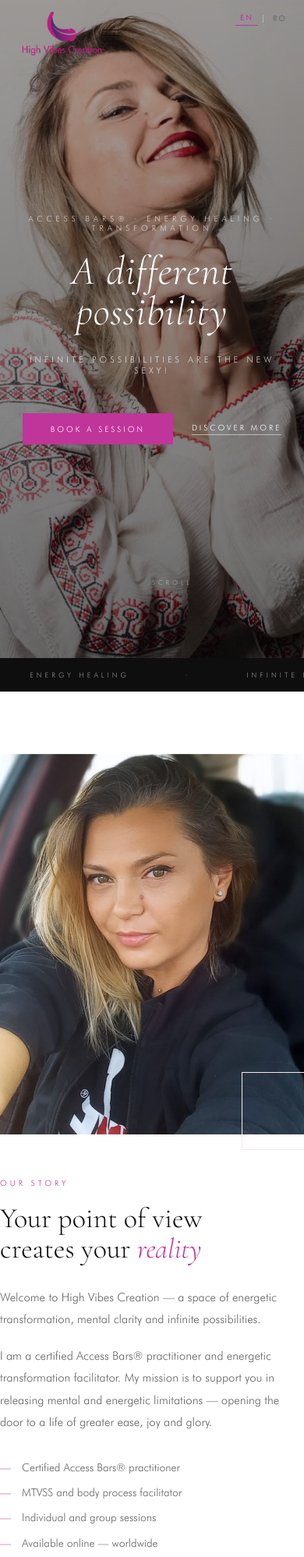
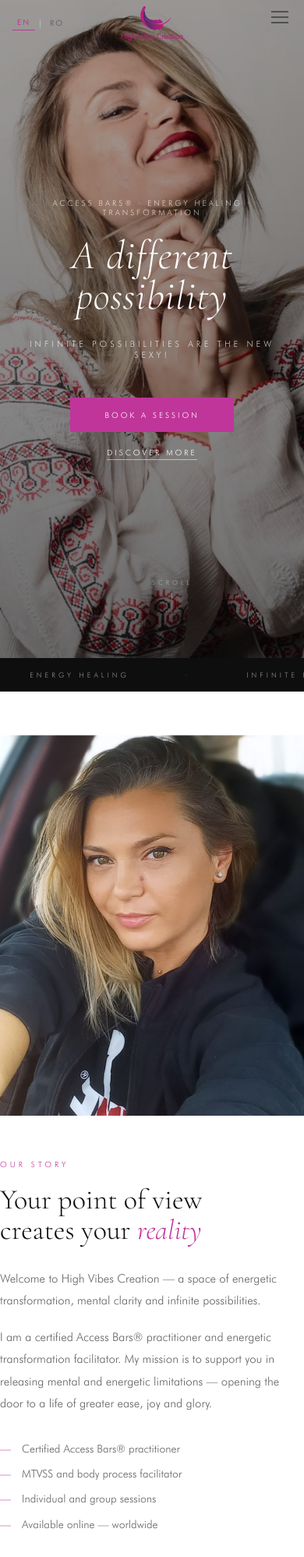
Before and after one commit to Raptoor/highvibescreation-website, a plain HTML site: page index.html in a window 390 px wide. Shown: the top 1997 px of the page at 78% size. Drawn offline with nearby package versions, Linux system fonts and the light colour scheme.

Commit message:
improve mobile responsiveness

```diff
--- a/index.html
+++ b/index.html
@@ -813,18 +813,78 @@
     @media (max-width: 768px) {
       .nav-left, .nav-right { display: none; }
       .hamburger { display: flex; }
-      .nav-logo { grid-column: 1; }
-      .header-inner { grid-template-columns: auto 1fr auto; }
+
+      /* Header: logo centrat, hamburger dreapta, lang-bar stanga */
+      .header-inner {
+        display: flex;
+        position: relative;
+        justify-content: center;
+        align-items: center;
+        padding: 0 20px;
+        height: 64px;
+      }
+      .nav-logo { text-align: center; }
+      .nav-logo img { height: 44px; }
+      .hamburger {
+        position: absolute;
+        right: 20px;
+        top: 50%;
+        transform: translateY(-50%);
+        padding: 10px;
+        margin: -10px;
+      }
+      .lang-bar {
+        position: fixed;
+        top: auto;
+        bottom: auto;
+        top: 18px;
+        right: auto;
+        left: 16px;
+      }
+
+      /* Grids */
       .services-grid, .testi-grid, .shop-grid { grid-template-columns: 1fr; }
       .events-grid { grid-template-columns: 1fr; }
-      .section-pad { padding: 80px 0; }
-      footer { padding: 40px 28px; }
-      .footer-inner { flex-direction: column; align-items: center; text-align: center; }
-      .event-row { grid-template-columns: 1fr; gap: 12px; }
+
+      /* Spacing */
+      .section-pad { padding: 72px 0; }
+      .wrap { padding: 0 20px; }
+
+      /* Event rows */
+      .event-row { grid-template-columns: 1fr; gap: 10px; }
+      .event-row:hover { padding-left: 0; padding-right: 0; margin: 0; }
+
+      /* Hero CTA */
+      .hero-cta-wrap { flex-direction: column; align-items: center; gap: 20px; }
+      .btn-hero-primary { padding: 16px 44px; }
+
+      /* Stats */
+      .stats-row { flex-wrap: wrap; gap: 28px 40px; }
+
+      /* Cards */
+      .svc-card { padding: 40px 28px; }
+
+      /* Forms */
       .form-row { grid-template-columns: 1fr; }
       .nl-form { flex-direction: column; }
-      .stats-row { gap: 32px; }
-      .lang-bar { top: 12px; right: 16px; }
+      .nl-btn { padding: 16px; }
+
+      /* Decorative accent hides on mobile */
+      .about-img-accent { display: none; }
+
+      /* Footer */
+      footer { padding: 40px 20px; }
+      .footer-inner { flex-direction: column; align-items: center; text-align: center; }
+    }
+    @media (max-width: 480px) {
+      .section-pad { padding: 56px 0; }
+      .section-pad-sm { padding: 48px 0; }
+      #quote { padding: 64px 0; }
+      #newsletter { padding: 64px 0; }
+      .services-top, .testi-top, .shop-top, .events-top { margin-bottom: 48px; }
+      .stat-num { font-size: 40px; }
+      .quote-mark { font-size: 60px; }
+      .hero-eyebrow { letter-spacing: 3px; }
     }
   </style>
 </head>
```
